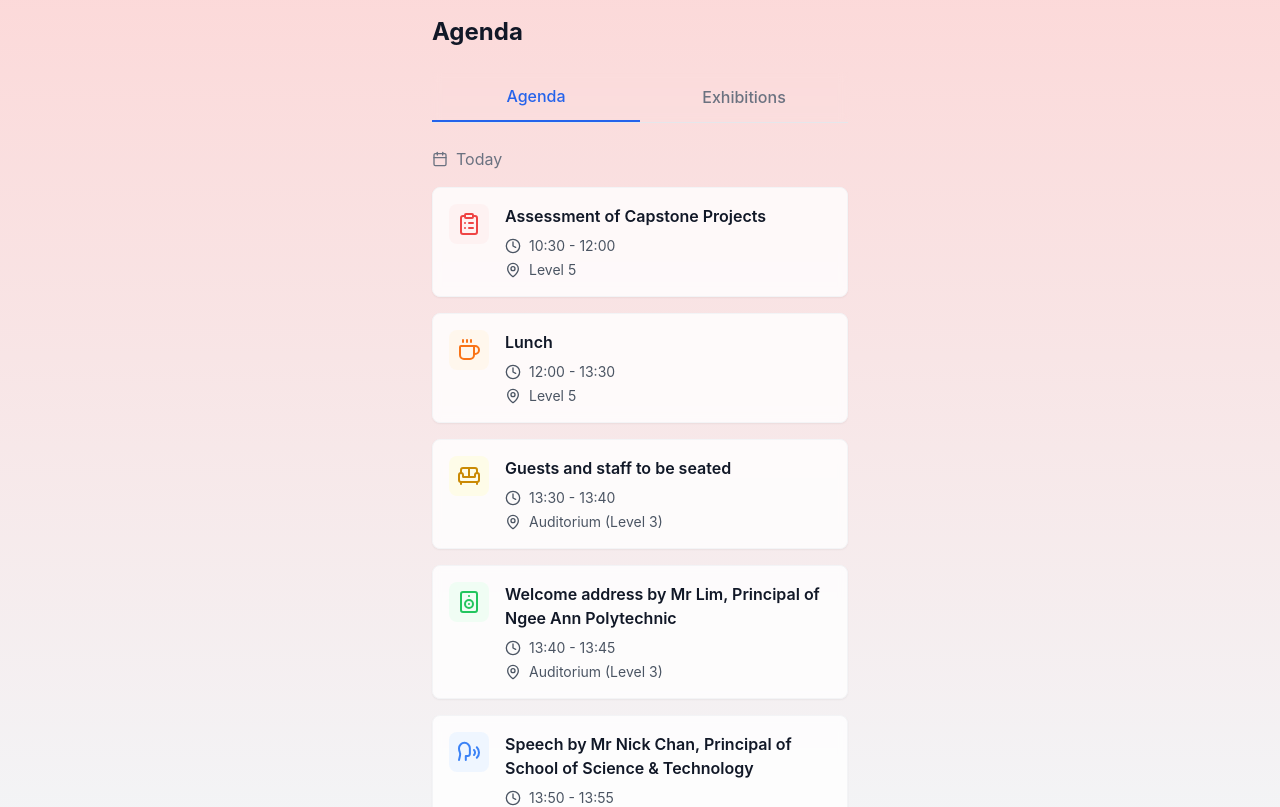
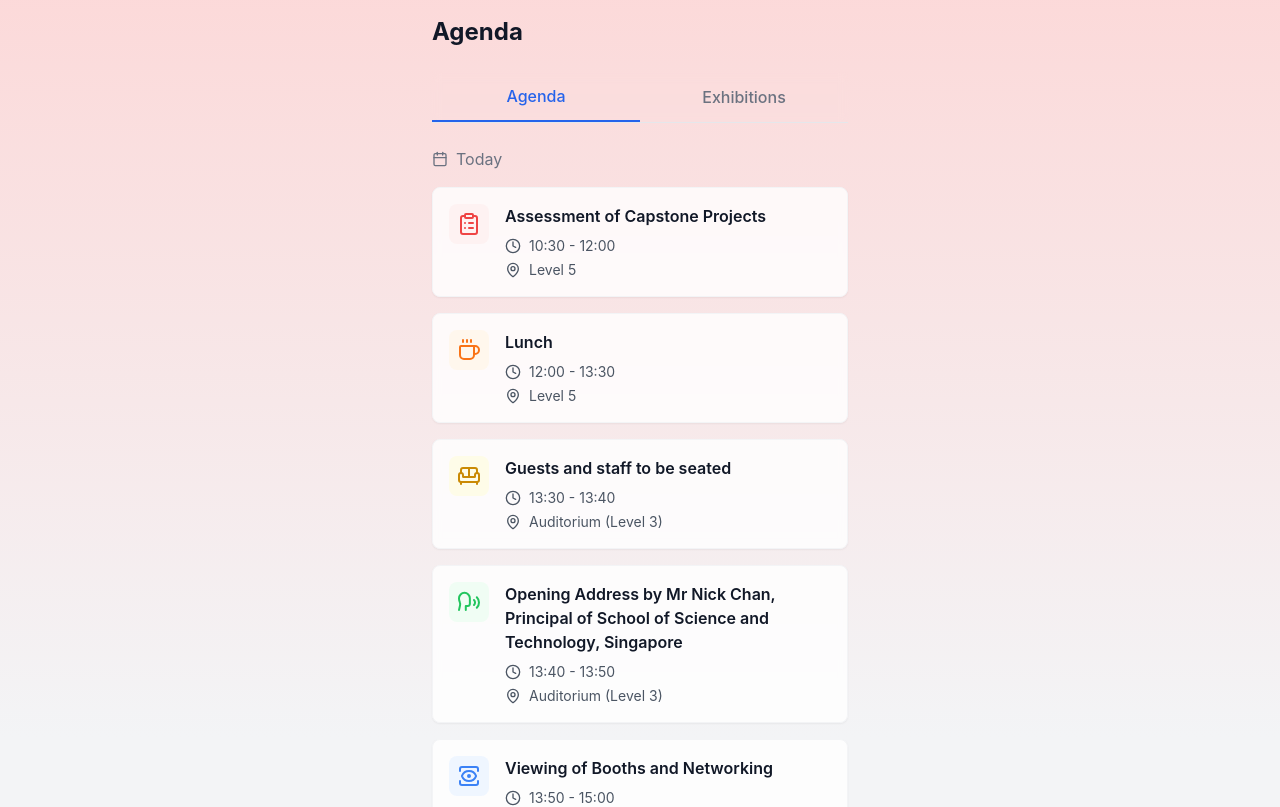
Before and after one commit to cheesetan/idp-symposium, a React (Create React App) app: page / in a window 1280 px wide. Shown: the top 807 px of the page. Built offline with nearby package versions, Linux system fonts and the light colour scheme.

Commit message:
feat: updated agenda

```diff
--- a/src/ui/AgendaView.tsx
+++ b/src/ui/AgendaView.tsx
@@ -1,10 +1,8 @@
-import React from 'react';
+import React from "react";
 import {
   Calendar, // today icon
-
-  Clock,    // time for each event
-  MapPin,   // location for each event
-
+  Clock, // time for each event
+  MapPin, // location for each event
   ClipboardList, // icons for each event
   Coffee,
   Sofa,
@@ -12,8 +10,8 @@ import {
   Speech,
   View,
   Trophy,
-  Camera
-} from 'lucide-react';
+  Camera,
+} from "lucide-react";
 import { motion, AnimatePresence } from "framer-motion";
 
 const AgendaView = () => {
@@ -24,7 +22,7 @@ const AgendaView = () => {
       startTime: "10:30",
       endTime: "12:00",
       icon: ClipboardList,
-      color: "red"
+      color: "red",
     },
     {
       name: "Lunch",
@@ -32,7 +30,7 @@ const AgendaView = () => {
       startTime: "12:00",
       endTime: "13:30",
       icon: Coffee,
-      color: "orange"
+      color: "orange",
     },
     {
       name: "Guests and staff to be seated",
@@ -40,31 +38,23 @@ const AgendaView = () => {
       startTime: "13:30",
       endTime: "13:40",
       icon: Sofa,
-      color: "yellow"
+      color: "yellow",
     },
     {
-      name: "Welcome address by Mr Lim, Principal of Ngee Ann Polytechnic",
+      name: "Opening Address by Mr Nick Chan, Principal of School of Science and Technology, Singapore",
       venue: "Auditorium (Level 3)",
       startTime: "13:40",
-      endTime: "13:45",
-      icon: Speaker,
-      color: "green"
+      endTime: "13:50",
+      icon: Speech,
+      color: "green",
     },
     {
-      name: "Speech by Mr Nick Chan, Principal of School of Science & Technology",
-      venue: "Auditorium (Level 3)",
+      name: "Viewing of Booths and Networking",
+      venue: "Level 5",
       startTime: "13:50",
-      endTime: "13:55",
-      icon: Speech,
-      color: "blue"
-    },
-    {
-      name: "Viewing of projects & Networking",
-      venue: "Level 5",
-      startTime: "14:00",
       endTime: "15:00",
       icon: View,
-      color: "indigo"
+      color: "blue",
     },
     {
       name: "Award Ceremony",
@@ -72,59 +62,53 @@ const AgendaView = () => {
       startTime: "15:00",
       endTime: "15:30",
       icon: Trophy,
-      color: "purple"
+      color: "indigo",
     },
     {
       name: "Closing by Emcee & Group Photo",
       venue: "Auditorium (Level 3)",
       startTime: "15:30",
-      endTime: "15:35",
       icon: Camera,
-      color: "gray"
-    }
+      color: "purple",
+    },
   ];
 
   const colorMap = {
     red: {
       bg: "bg-red-50",
       text: "text-red-500",
-      border: "border-red-100"
+      border: "border-red-100",
     },
     orange: {
       bg: "bg-orange-50",
       text: "text-orange-500",
-      border: "border-orange-100"
+      border: "border-orange-100",
     },
     yellow: {
       bg: "bg-yellow-50",
       text: "text-yellow-600",
-      border: "border-yellow-100"
+      border: "border-yellow-100",
     },
     green: {
       bg: "bg-green-50",
       text: "text-green-500",
-      border: "border-green-100"
+      border: "border-green-100",
     },
     blue: {
       bg: "bg-blue-50",
       text: "text-blue-500",
-      border: "border-blue-100"
+      border: "border-blue-100",
     },
     indigo: {
       bg: "bg-indigo-50",
       text: "text-indigo-500",
-      border: "border-indigo-100"
+      border: "border-indigo-100",
     },
     purple: {
       bg: "bg-purple-50",
       text: "text-purple-500",
-      border: "border-purple-100"
+      border: "border-purple-100",
     },
-    gray: {
-      bg: "bg-gray-50",
-      text: "text-gray-500",
-      border: "border-gray-100"
-    }
   };
 
   return (
@@ -158,9 +142,13 @@ const AgendaView = () => {
                   <div className="mt-2 space-y-1">
                     <div className="flex items-center text-gray-600">
                       <Clock className="w-4 h-4 mr-2" />
-                      <span className="text-sm">
-                        {event.startTime} - {event.endTime}
-                      </span>
+                      {event.endTime === undefined ? (
+                        <span className="text-sm">{event.startTime}</span>
+                      ) : (
+                        <span className="text-sm">
+                          {event.startTime} - {event.endTime}
+                        </span>
+                      )}
                     </div>
 
                     <div className="flex items-center text-gray-600">
```
